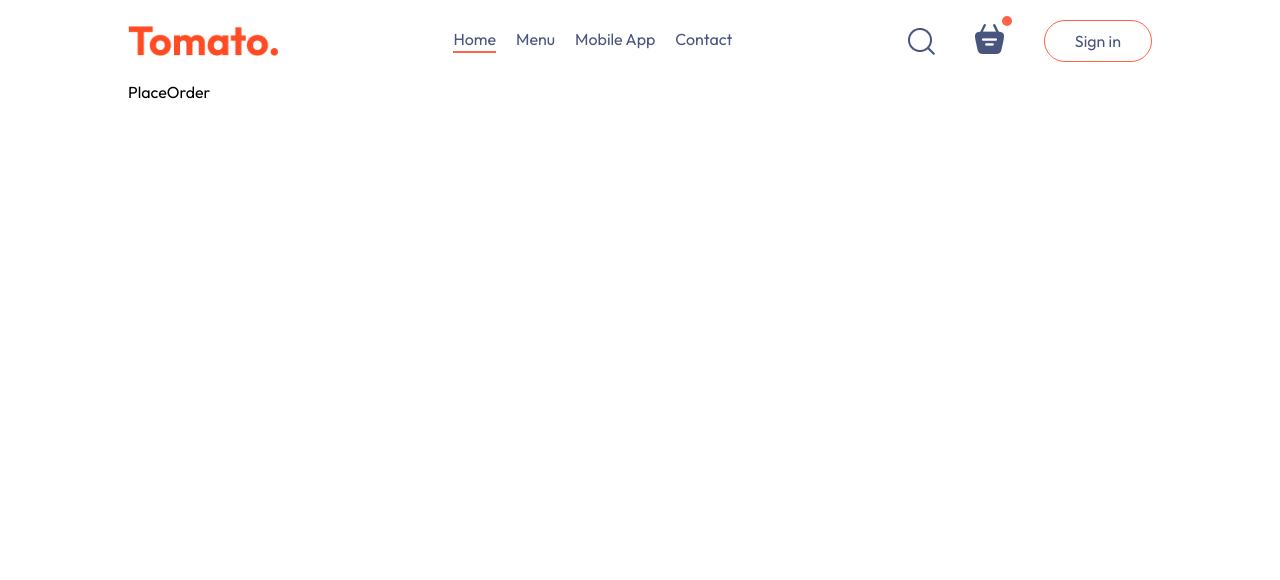
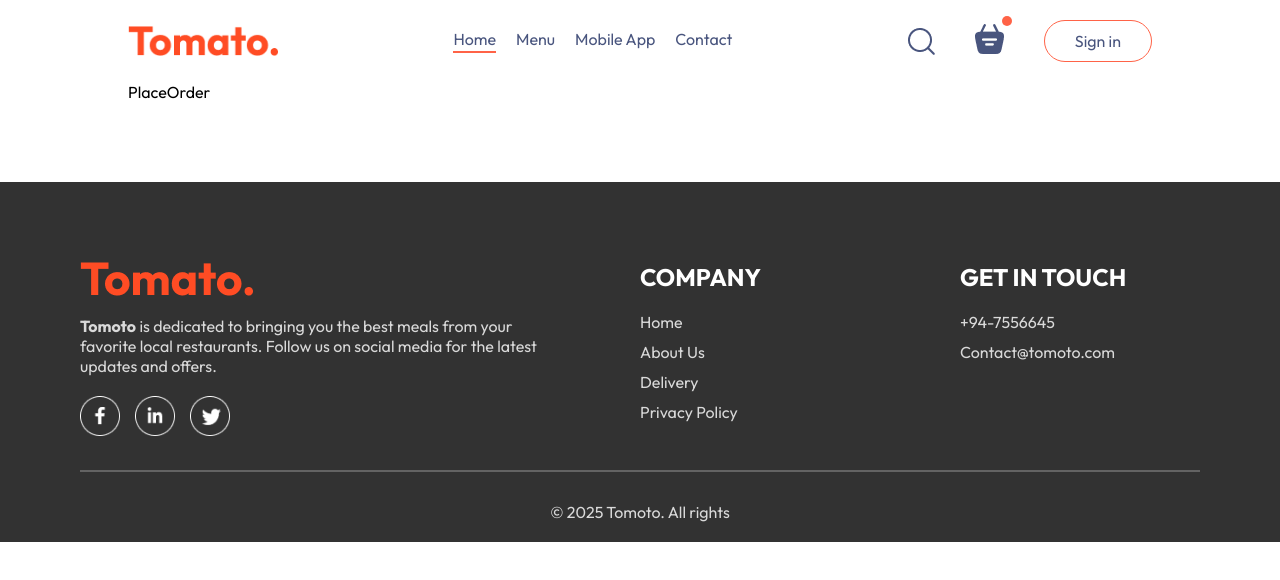
Before and after one commit to fmfahath/foody-delivery, a React (Vite) app in the folder frontend/: page /order in a window 1280 px wide. Shown: the top 580 px of the page. Built offline with nearby package versions, Linux system fonts and the light colour scheme.

Commit message:
frontend >> Footer -- Footer component created, css added

```diff
--- a/frontend/src/App.jsx
+++ b/frontend/src/App.jsx
@@ -4,10 +4,12 @@
 import Home from './pages/Home/Home'
 import Cart from './pages/Cart/Cart'
 import PlaceOrder from './pages/PlaceOrder/PlaceOrder'
+import Footer from './components/Footer/Footer'
 
 
 const App = () => {
   return (
+    <>
       <div className='app'>
         <Navbar />
         <Routes>
@@ -16,6 +18,8 @@
           <Route path='/order' element={<PlaceOrder />} />
         </Routes>
       </div>
+      <Footer />
+    </>
   )
 }
 
--- /dev/null
+++ b/frontend/src/components/Footer/Footer.css
@@ -0,0 +1,50 @@
+.footer {
+    color: #d9d9d9;
+    background-color: #323232;
+    display: flex;
+    flex-direction: column;
+    align-items: center;
+    padding: 20px 80px;
+    padding-top: 80px;
+    margin-top: 80px;
+}
+
+.footer-content {
+    display: grid;
+    grid-template-columns: 2fr 1fr 1fr;
+    gap: 80px;
+}
+
+.footer-content-left,
+.footer-content-center,
+.footer-content-right {
+    display: flex;
+    flex-direction: column;
+    align-items: flex-start;
+    gap: 20px;
+}
+
+.footer-content-left li,
+.footer-content-center li,
+.footer-content-right li {
+    list-style: none;
+    margin-bottom: 10px;
+    cursor: pointer;
+}
+
+
+.footer-content-center h2,
+.footer-content-right h2 {
+    color: #fff;
+}
+
+.footer-social-icons img {
+    width: 40px;
+    margin-right: 15px;
+}
+
+.footer hr {
+    width: 100%;
+    margin: 30px 0;
+    border: 1px solid #d9d9d94b;
+}
--- /dev/null
+++ b/frontend/src/components/Footer/Footer.jsx
@@ -0,0 +1,41 @@
+import React from 'react'
+import './Footer.css'
+import { assets } from '../../assets/assets'
+
+const Footer = () => {
+    return (
+        <div className='footer' id='footer'>
+            <div className="footer-content">
+                <div className="footer-content-left">
+                    <img src={assets.logo} alt="" />
+                    <p><b>Tomoto</b> is dedicated to bringing you the best meals from your favorite local restaurants. Follow us on social media for the latest updates and offers. </p>
+                    <div className="footer-social-icons">
+                        <img src={assets.facebook_icon} alt="" />
+                        <img src={assets.linkedin_icon} alt="" />
+                        <img src={assets.twitter_icon} alt="" />
+                    </div>
+                </div>
+                <div className="footer-content-center">
+                    <h2>COMPANY</h2>
+                    <ul>
+                        <li>Home</li>
+                        <li>About Us</li>
+                        <li>Delivery</li>
+                        <li>Privacy Policy</li>
+                    </ul>
+                </div>
+                <div className="footer-content-right">
+                    <h2>GET IN TOUCH</h2>
+                    <ul>
+                        <li>+94-7556645</li>
+                        <li>Contact@tomoto.com</li>
+                    </ul>
+                </div>
+            </div>
+            <hr />
+            <p className='footer-copyright'>&copy; 2025 Tomoto. All rights </p>
+        </div>
+    )
+}
+
+export default Footer
```
Lines whose indentation alone changed are shown as unchanged.
